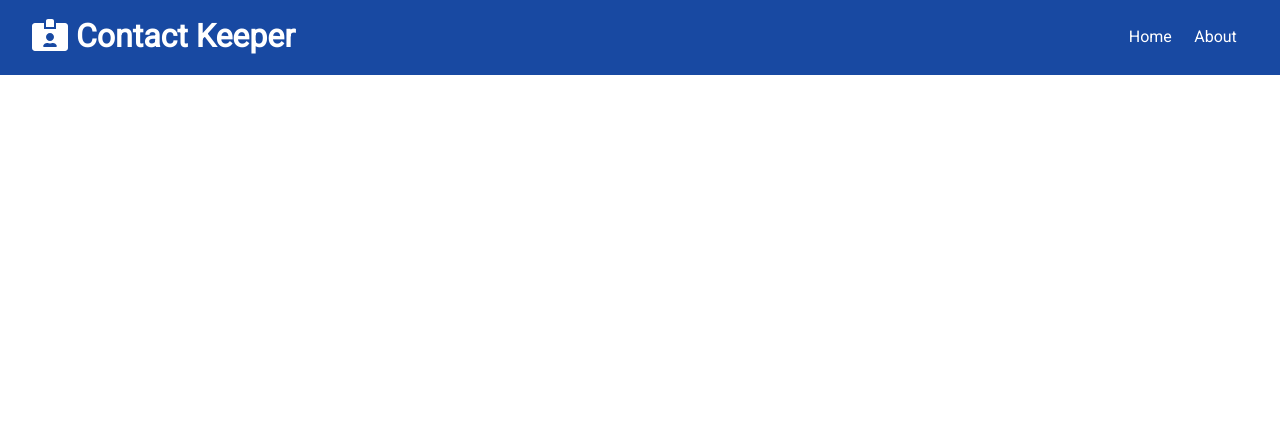
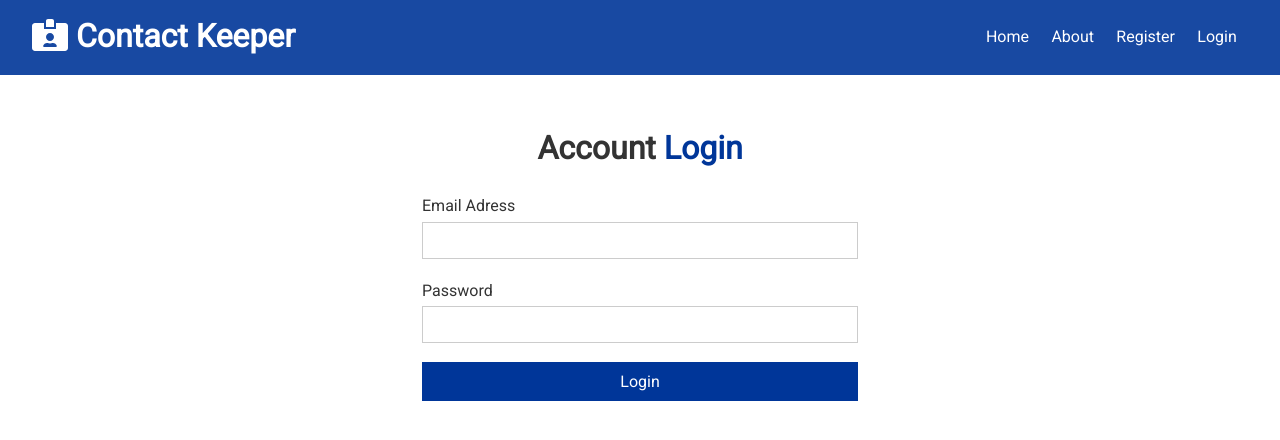
Before and after one commit to Zigmall/Contact-Keeper, a React (Create React App) app in the folder client/: page /login in a window 1280 px wide. Shown: the top 440 px of the page. Built offline with nearby package versions, Linux system fonts and the light colour scheme.

Commit message:
Complege Login component

```diff
--- a/client/src/App.js
+++ b/client/src/App.js
@@ -12,6 +12,7 @@ import Navbar from './components/layout/Navbar';
 import Home from './components/pages/Home';
 import About from './components/pages/About';
 import Register from './components/auth/Register';
+import Login from './components/auth/Login';
 import ContactState from './context/contact/ContactState';
 import AuthState from './context/auth/AuthState';
 
@@ -29,6 +30,7 @@ const App = () => {
                 <Route exact path='/' component={Home} />
                 <Route exact path='/about' component={About} />
                 <Route exact path='/register' component={Register} />
+                <Route exact path='/login' component={Login} />
               </Switch>
             </div>
           </>
--- a/client/src/components/auth/Login.js
+++ b/client/src/components/auth/Login.js
@@ -0,0 +1,45 @@
+import React, { useState } from 'react';
+
+const Login = () => {
+  const [user, setUser] = useState({
+    email: '',
+    password: '',
+  });
+
+  const { email, password } = user;
+  const onChange = e => setUser({ ...user, [e.target.name]: e.target.value });
+  const onSubmit = e => {
+      e.preventDefault();
+      console.log('Login submit');
+  }
+  return (
+    <div className='form-container'>
+      <h1>
+        Account <span className='text-primary'>Login</span>
+      </h1>
+      <form onSubmit={onSubmit}>
+        <div className='form-group'>
+          <lanel htmlFor='email'>Email Adress</lanel>
+          <input
+            type='email'
+            name='email'
+            value={email}
+            onChange={onChange}
+          ></input>
+        </div>
+        <div className='form-group'>
+          <lanel htmlFor='passowrd'>Password</lanel>
+          <input
+            type='password'
+            name='password'
+            value={password}
+            onChange={onChange}
+          ></input>
+        </div>
+        <input type='submit' value='Login' className='btn btn-primary btn-block' />
+      </form>
+    </div>
+  );
+};
+
+export default Login;
--- a/client/src/components/auth/Register.js
+++ b/client/src/components/auth/Register.js
@@ -41,16 +41,16 @@ const Register = () => {
         <div className='form-group'>
           <lanel htmlFor='passowrd'>Password</lanel>
           <input
-            type='passowrd'
+            type='password'
             name='password'
             value={password}
             onChange={onChange}
           ></input>
         </div>
         <div className='form-group'>
-          <lanel htmlFor='passowrd2'>Confirm Password</lanel>
+          <lanel htmlFor='password2'>Confirm Password</lanel>
           <input
-            type='passowrd'
+            type='password'
             name='password2'
             value={password2}
             onChange={onChange}
--- a/client/src/components/layout/Navbar.js
+++ b/client/src/components/layout/Navbar.js
@@ -18,6 +18,12 @@ const Navbar = ({ title, icon }) => {
                 <li>
                     <Link to='/about'>About</Link>
                 </li>
+                <li>
+                    <Link to='/register'>Register</Link>
+                </li>
+                <li>
+                    <Link to='/login'>Login</Link>
+                </li>
             </ul>
 
         </div>
```
